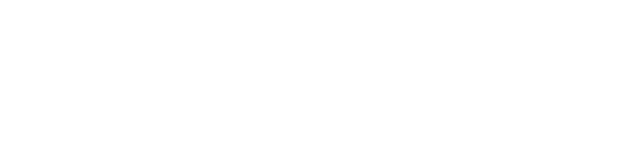
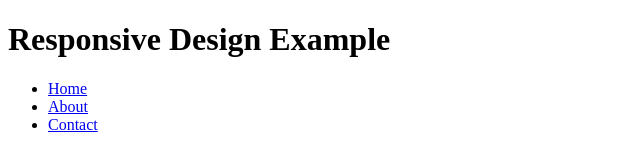
Before and after one commit to nehapansare/icp8.0-css-ass-19, a plain HTML site: page index.html in a window 1280 px wide. Shown: the whole page, without its empty margins (0-640 px from the left). Drawn offline with Linux system fonts and the light colour scheme.

Commit message:
header code added

```diff
--- a/index.html
+++ b/index.html
@@ -6,6 +6,18 @@
     <title>Document</title>
 </head>
 <body>
+    <header>
+        <h1>Responsive Design Example</h1>
+    </header>
+    <nav>
+        <ul>
+            <li><a href="#">Home</a></li>
+            <li><a href="#">About</a></li>
+            <li><a href="#">Contact</a></li>
+        </ul>
+    </nav>
+    <main>
+
 
 </body>
 </html>
```
